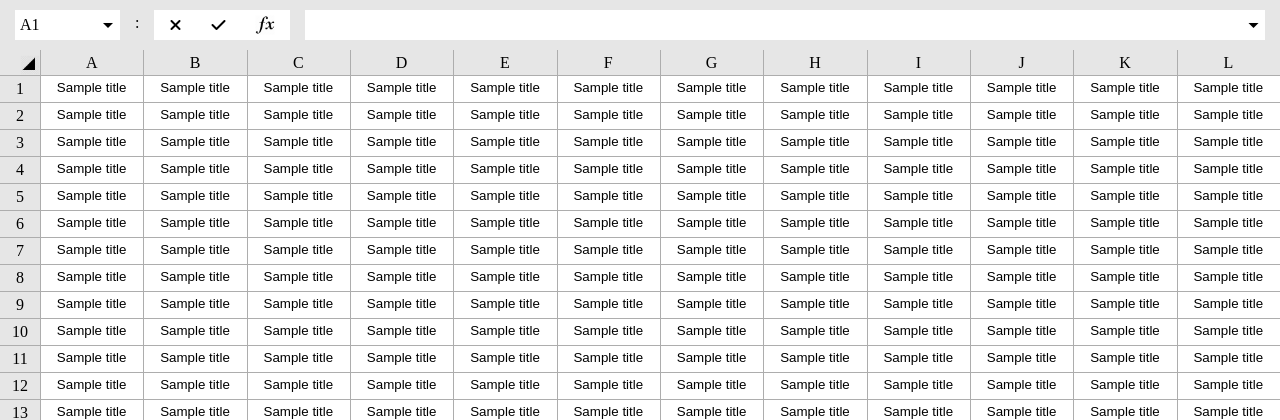
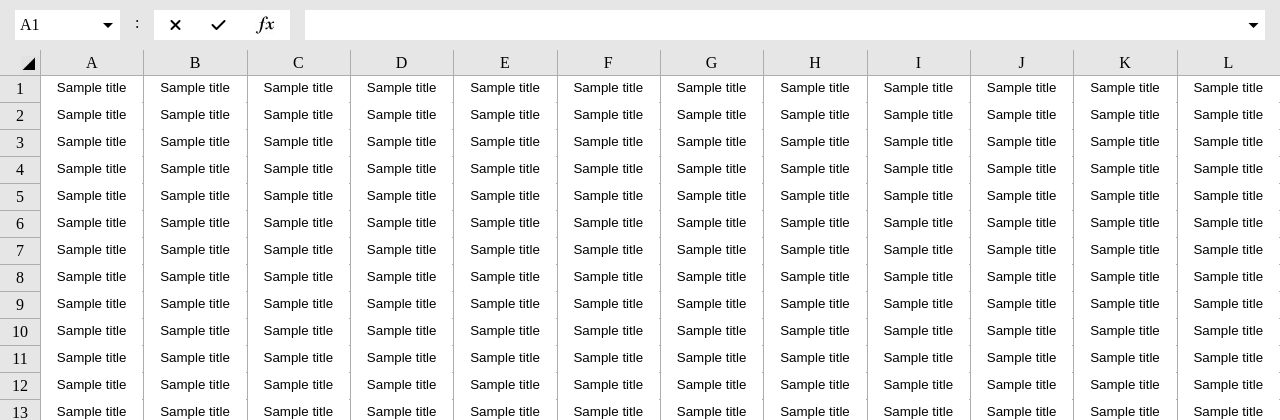
Before and after one commit to haeju98/SNUxKU-Hackathon-Otherworks, a Django app: template otherworks/app/templates/excel.html in a window 1280 px wide. Shown: the part 90-510 px from the top of the page. Run offline with Django 3.2, Linux system fonts and the light colour scheme; the template is opened without the code that fills it: most values are stand-ins (such as "Sample title", 1, 10 or a date in 2020); some libraries are stand-ins or nearby versions.

Commit message:
complete

```diff
--- a/otherworks/app/static/app/excel.css
+++ b/otherworks/app/static/app/excel.css
@@ -252,6 +252,7 @@ i:hover {
     overflow-y:hidden;
     display:flex;
     justify-content: center;
+    align-items:center;
 }
 
 .title-button {
@@ -263,7 +264,7 @@ i:hover {
     border-width: 0px !important;
     border-width: 0px !important;
     border-image-width: 0px !important;
-    line-height: 1.5;
+    line-height: 1.6;
     outline:0;
 
 
```
